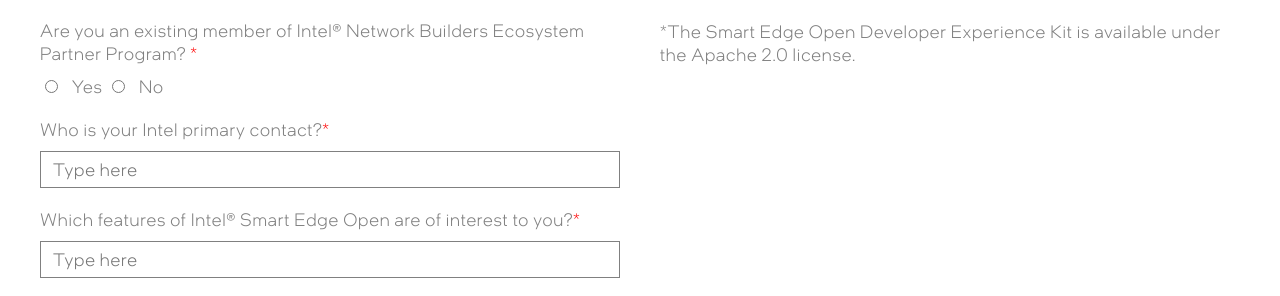
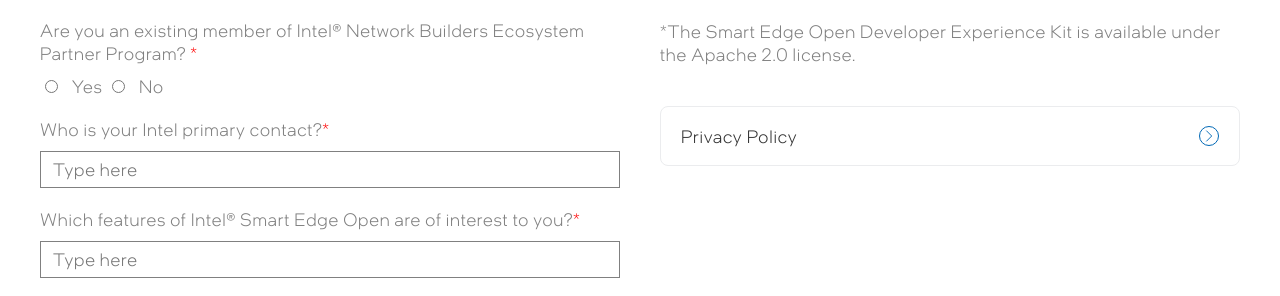
Before and after one commit to intelsmartedgeons/intelsmartedgeons.github.io, a Jekyll site: the page built from request-license.md, in a window 1280 px wide. Shown: the part 377-673 px from the top of the page. Built offline with Jekyll 4.4.1, drawn with Linux system fonts in a browser that asks for light colours; nearby versions of some CDN libraries; some web fonts are replaced; library files that are not in the unit come from our copies.

Commit message:
ass privacy link

```diff
--- a/request-license.md
+++ b/request-license.md
@@ -104,8 +104,16 @@
     </div>
 </div>
 
-<div class="formRight">
+<div class="formRight section-featured">
     <p>Source code for certain* experience kits is available under the terms and conditions of Intel’s “Smart Edge Open license” (the “SEO license”). Experience kit source code is provided “as-is,” free of charge, and at Intel’s sole discretion.</p>
     <p>Access to experience kit source code will be granted within 5 business days of execution (electronic or otherwise) of the SEO license.</p>
     <p>*The Smart Edge Open Developer Experience Kit is available under the Apache 2.0 license.</p>
+    <ul class="uk-list uk-list-large uk-margin-medium-top">
+        <li>
+            <a class="uk-box-shadow-hover-small" href="https://www.intel.com/content/www/us/en/privacy/intel-privacy-notice.html" rel="nofollow" target="_blank" title="Privacy Policy">
+                <span class="linkHead">Privacy Policy</span>
+                <svg width="20" height="20" viewBox="0 0 20 20" xmlns="http://www.w3.org/2000/svg"><polyline fill="none" stroke="#0068B5" stroke-width="1.03" points="7 4 13 10 7 16"></polyline></svg>
+            </a>
+        </li>
+    </ul>
 </div>
```
